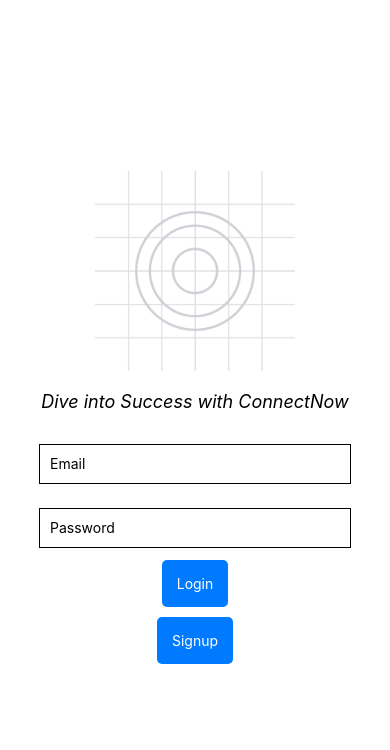
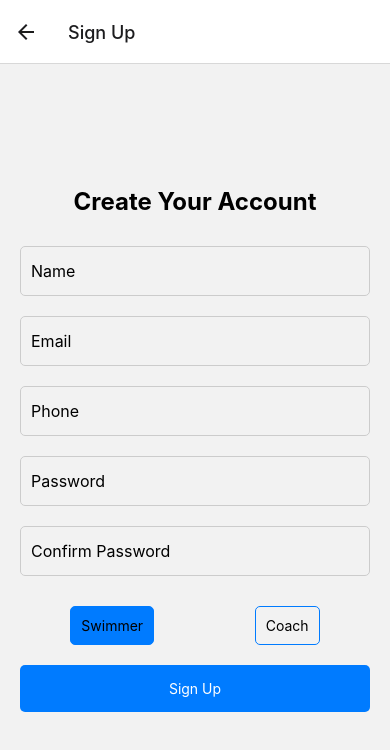
Before and after one commit to hariomahlawat/SwimmingApp, a React Native app: screen /SignupScreen in a window 390 px wide. Shown: the top 750 px of the page. Built offline with nearby package versions, Linux system fonts and the light colour scheme.

Commit message:
Improved the UI of SignupScreen for a more professional look

```diff
--- a/App.js
+++ b/App.js
@@ -1,9 +1,28 @@
-// App.js
 import React from 'react';
+import { NavigationContainer } from '@react-navigation/native';
+import { createStackNavigator } from '@react-navigation/stack';
 import LoginSignupScreen from './components/LoginSignupScreen';
+import SignupScreen from './components/SignupScreen';
 
-export default function App() {
+const Stack = createStackNavigator();
+
+function App() {
   return (
-    <LoginSignupScreen />
+    <NavigationContainer>
+      <Stack.Navigator initialRouteName="LoginSignupScreen">
+        <Stack.Screen
+          name="LoginSignupScreen"
+          component={LoginSignupScreen}
+          options={{ title: 'Welcome' }}
+        />
+        <Stack.Screen
+          name="SignupScreen"
+          component={SignupScreen}
+          options={{ title: 'Sign Up' }}
+        />
+      </Stack.Navigator>
+    </NavigationContainer>
   );
 }
+
+export default App;
--- a/AuthService.js
+++ b/AuthService.js
@@ -1,25 +1,24 @@
 // AuthService.js
-import { auth } from './firebaseConfig';
-import { createUserWithEmailAndPassword, signInWithEmailAndPassword } from 'firebase/auth';
+import { createUserWithEmailAndPassword } from 'firebase/auth';
+import { setDoc, doc } from 'firebase/firestore'; // Import setDoc and doc
+import { auth, db } from './firebaseConfig'; // Ensure you import db from firebaseConfig
 
-export const signUp = async (email, password) => {
-    try {
-      const userCredential = await createUserWithEmailAndPassword(auth, email, password);
-      // You can add additional logic here if needed, like updating the user profile or database
-      return userCredential.user;
-    } catch (error) {
-      console.error(error);
-      throw error; // You can handle the error differently if needed
-    }
-  };
+export const signUp = async (email, password, name, phone, userType) => {
+  try {
+    const userCredential = await createUserWithEmailAndPassword(auth, email, password);
+    const user = userCredential.user;
 
-  export const signIn = async (email, password) => {
-    try {
-      const userCredential = await signInWithEmailAndPassword(auth, email, password);
-      // After successful login, you might want to navigate to a different screen
-      return userCredential.user;
-    } catch (error) {
-      console.error(error);
-      throw error; // You can handle the error differently if needed
-    }
-  };
+    // Save additional user data to Firestore
+    const userRef = doc(db, "users", user.uid);
+    await setDoc(userRef, {
+      name,
+      phone,
+      userType
+    });
+
+    return user;
+  } catch (error) {
+    console.error(error);
+    throw error;
+  }
+};
--- a/components/LoginSignupScreen.js
+++ b/components/LoginSignupScreen.js
@@ -1,9 +1,9 @@
-// components/LoginSignupScreen.js
 import React, { useState } from 'react';
-import { View, Text, StyleSheet, TextInput, Image } from 'react-native';
+import { View, Text, StyleSheet, TextInput, Image, Alert } from 'react-native';
 import AuthButton from './AuthButton';
+import { signIn,signUp } from '../AuthService'; // Import signIn from AuthService
 
-const LoginSignupScreen = () => {
+const LoginSignupScreen = ({ navigation }) => {
   const [email, setEmail] = useState('');
   const [password, setPassword] = useState('');
 
@@ -11,18 +11,15 @@
     try {
       const user = await signIn(email, password);
       // Navigate to user's dashboard or home screen
+      // Example: navigation.navigate('UserDashboard');
     } catch (error) {
       Alert.alert('Login Failed', error.message);
     }
   };
 
-  const handleSignup = async () => {
-    try {
-      const newUser = await signUp(email, password);
-      // Handle post-signup logic, like navigating to a welcome screen
-    } catch (error) {
-      Alert.alert('Signup Failed', error.message);
-    }
+  const handleSignup = () => {
+    // Navigate to SignupScreen for user registration
+    navigation.navigate('SignupScreen');
   };
 
   return (
@@ -52,6 +49,9 @@
   );
 };
 
+
+
+
 const styles = StyleSheet.create({
   container: {
     flex: 1,
--- /dev/null
+++ b/components/SignupScreen.js
@@ -0,0 +1,128 @@
+import React, { useState } from 'react';
+import { View, Text, StyleSheet, TextInput, ScrollView, TouchableOpacity } from 'react-native';
+import AuthButton from './AuthButton';
+import { signUp } from '../AuthService';
+
+const SignupScreen = ({ navigation }) => {
+  const [email, setEmail] = useState('');
+  const [password, setPassword] = useState('');
+  const [confirmPassword, setConfirmPassword] = useState('');
+  const [name, setName] = useState('');
+  const [phone, setPhone] = useState('');
+  const [userType, setUserType] = useState('Swimmer'); // Swimmer or Coach
+
+  const handleSignup = async () => {
+    if (password !== confirmPassword) {
+      alert("Passwords don't match");
+      return;
+    }
+
+    try {
+      await signUp(email, password, name, phone, userType);
+      navigation.navigate('LoginScreen');
+    } catch (error) {
+      alert(error.message);
+    }
+  };
+
+
+    return (
+      <ScrollView contentContainerStyle={styles.container}>
+        <Text style={styles.title}>Create Your Account</Text>
+
+        <View style={styles.inputContainer}>
+          <TextInput
+            style={styles.input}
+            onChangeText={setName}
+            value={name}
+            placeholder="Name"
+          />
+          <TextInput
+            style={styles.input}
+            onChangeText={setEmail}
+            value={email}
+            placeholder="Email"
+            keyboardType="email-address"
+          />
+          <TextInput
+            style={styles.input}
+            onChangeText={setPhone}
+            value={phone}
+            placeholder="Phone"
+            keyboardType="phone-pad"
+          />
+          <TextInput
+            style={styles.input}
+            onChangeText={setPassword}
+            value={password}
+            placeholder="Password"
+            secureTextEntry
+          />
+          <TextInput
+            style={styles.input}
+            onChangeText={setConfirmPassword}
+            value={confirmPassword}
+            placeholder="Confirm Password"
+            secureTextEntry
+          />
+        </View>
+
+        <View style={styles.userTypeContainer}>
+          <TouchableOpacity onPress={() => setUserType('Swimmer')} style={userType === 'Swimmer' ? styles.userTypeSelected : styles.userType}>
+            <Text>Swimmer</Text>
+          </TouchableOpacity>
+          <TouchableOpacity onPress={() => setUserType('Coach')} style={userType === 'Coach' ? styles.userTypeSelected : styles.userType}>
+            <Text>Coach</Text>
+          </TouchableOpacity>
+        </View>
+
+        <AuthButton title="Sign Up" onPress={handleSignup} />
+      </ScrollView>
+    );
+  };
+
+  const styles = StyleSheet.create({
+    container: {
+      flexGrow: 1,
+      justifyContent: 'center',
+      padding: 20,
+    },
+    title: {
+      fontSize: 24,
+      fontWeight: 'bold',
+      marginBottom: 20,
+      textAlign: 'center',
+    },
+    inputContainer: {
+      marginBottom: 20,
+    },
+    input: {
+      height: 50,
+      marginVertical: 10,
+      borderWidth: 1,
+      borderColor: '#ccc',
+      borderRadius: 5,
+      padding: 10,
+      fontSize: 16,
+    },
+    userTypeContainer: {
+      flexDirection: 'row',
+      justifyContent: 'space-around',
+      marginBottom: 20,
+    },
+    userType: {
+      borderWidth: 1,
+      borderColor: '#007bff',
+      borderRadius: 5,
+      padding: 10,
+    },
+    userTypeSelected: {
+      borderWidth: 1,
+      borderColor: '#007bff',
+      backgroundColor: '#007bff',
+      borderRadius: 5,
+      padding: 10,
+    },
+  });
+
+  export default SignupScreen;
--- a/firebaseConfig.js
+++ b/firebaseConfig.js
@@ -1,5 +1,6 @@
 // firebaseConfig.js
 import { initializeApp } from 'firebase/app';
+import { getFirestore } from 'firebase/firestore';
 import { getAuth } from 'firebase/auth';
 
 const firebaseConfig = {
@@ -12,6 +13,7 @@
 };
 
 const app = initializeApp(firebaseConfig);
+const db = getFirestore(app);
 const auth = getAuth(app);
 
-export { auth };
+export { auth, db };
--- a/package.json
+++ b/package.json
@@ -9,11 +9,15 @@
     "web": "expo start --web"
   },
   "dependencies": {
+    "@react-navigation/native": "^6.1.9",
+    "@react-navigation/stack": "^6.3.20",
     "expo": "~49.0.15",
     "expo-status-bar": "~1.6.0",
     "firebase": "^10.7.1",
     "react": "18.2.0",
-    "react-native": "0.72.6"
+    "react-native": "0.72.6",
+    "react-native-safe-area-context": "4.6.3",
+    "react-native-screens": "~3.22.0"
   },
   "devDependencies": {
     "@babel/core": "^7.20.0"
```
Also changed, not shown: 1 other file (tests, documents, lock files or other folders).
